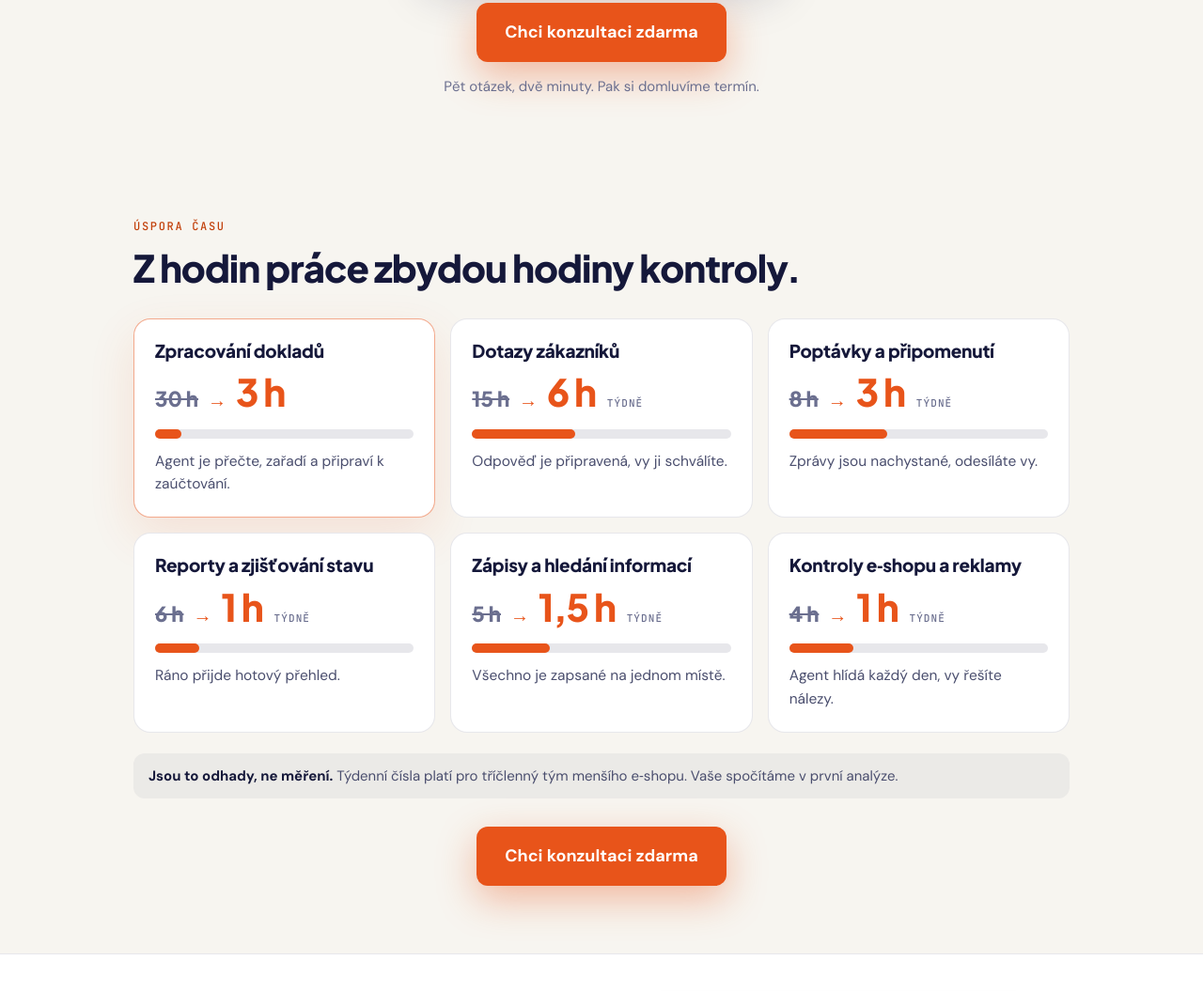
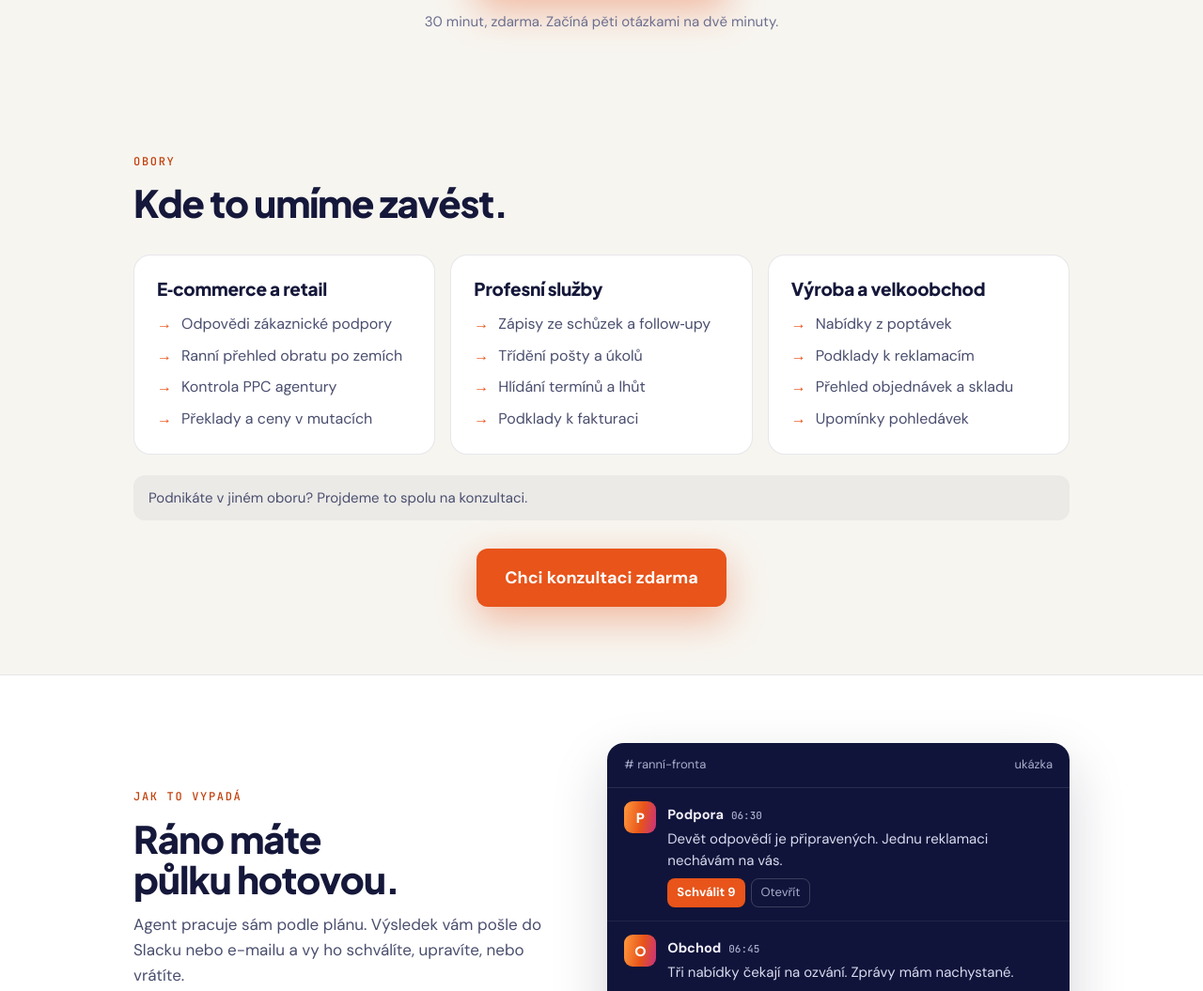
Before and after one commit to adamku8/fundament22, a plain HTML site: page start/index.html in a window 1280 px wide. Shown: the part 546-1601 px from the top of the page at 94% size. Drawn offline with Linux system fonts and the light colour scheme.

Commit message:
start: bez štítku nad nadpisem, obory místo šesti příkladů úspor
- odebrán štítek Zdarma · 30 minut konzultace nad hlavním nadpisem
- sekce Obory: e-commerce a retail, profesní služby, výroba a velkoobchod s příklady prací
- příklad úspory zůstává jeden (doklady 30 h → 3 h v úvodu)

Co-Authored-By: Claude Fable 5.2 <noreply@anthropic.com>

```diff
--- a/start/index.html
+++ b/start/index.html
@@ -212,6 +212,9 @@ footer{background:#0B0F2E;color:#8E93BA;padding:28px 0;font-size:14px}
 footer .wrap{display:flex;flex-wrap:wrap;gap:10px 24px;justify-content:space-between;align-items:center}
 footer a{color:#C9CCE6}
 .micro{margin-top:14px;font-size:15px;color:var(--ink3)}
+.ob ul{list-style:none;padding:0;margin:12px 0 0;display:grid;gap:8px;font-size:16px;color:var(--ink2)}
+.ob li{display:flex;gap:10px}.ob li::before{content:"→";flex:none;color:var(--or);font-weight:800}
+@media(max-width:759px){.ob{gap:12px;margin-top:22px}.ob .card{padding:18px 20px}.ob ul{gap:6px;font-size:15.5px}}
 .az .verdict h2{font-size:clamp(22px,4.6vw,30px);margin:0 0 6px}
 .az .cal{display:inline-block;text-decoration:none;color:#fff;margin-top:6px}
 @media(max-width:639px){
@@ -238,44 +241,25 @@ footer a{color:#C9CCE6}
 
 <main>
 <section class="hero"><div class="wrap">
-<a class="free" href="#analyza"><b>Zdarma</b>30 minut konzultace</a>
 <h1>Přestaňte dělat práci,<br><span>kterou zvládne AI.</span></h1>
 <p class="lead">AI agenti práci připraví. <b>Vy ji jen zkontrolujete.</b></p>
-<a class="herostat" href="#pripady" aria-label="Zpracování dokladů: z 30 hodin práce na 3 hodiny kontroly"><span class="was">30 h</span><span class="arr">→</span><span class="now">3 h</span><span class="what">zpracování dokladů<br>práce → jen kontrola</span></a>
+<a class="herostat" href="#obory" aria-label="Zpracování dokladů: z 30 hodin práce na 3 hodiny kontroly"><span class="was">30 h</span><span class="arr">→</span><span class="now">3 h</span><span class="what">zpracování dokladů<br>práce → jen kontrola</span></a>
 <div class="cta"><a class="btn big" href="#analyza">Chci konzultaci zdarma</a></div>
-<p class="micro">Pět otázek, dvě minuty. Pak si domluvíme termín.</p>
+<p class="micro">30 minut, zdarma. Začíná pěti otázkami na dvě minuty.</p>
 </div></section>
 
-<section id="pripady"><div class="wrap">
-<p class="eyebrow">Úspora času</p>
-<h2>Z hodin práce zbydou hodiny kontroly.</h2>
-<div class="ucs">
-<article class="uc"><h3>Zpracování dokladů</h3>
-<div class="nums"><span class="was">30 h</span><span class="arr">→</span><span class="now">3 h</span></div>
-<div class="bars" aria-hidden="true"><i class="b1"></i><i class="b2" style="width:10%"></i></div>
-<p>Agent je přečte, zařadí a připraví k zaúčtování.</p></article>
-<article class="uc"><h3>Dotazy zákazníků</h3>
-<div class="nums"><span class="was">15 h</span><span class="arr">→</span><span class="now">6 h</span><span class="per">týdně</span></div>
-<div class="bars" aria-hidden="true"><i class="b1"></i><i class="b2" style="width:40%"></i></div>
-<p>Odpověď je připravená, vy ji schválíte.</p></article>
-<article class="uc"><h3>Poptávky a připomenutí</h3>
-<div class="nums"><span class="was">8 h</span><span class="arr">→</span><span class="now">3 h</span><span class="per">týdně</span></div>
-<div class="bars" aria-hidden="true"><i class="b1"></i><i class="b2" style="width:38%"></i></div>
-<p>Zprávy jsou nachystané, odesíláte vy.</p></article>
-<article class="uc"><h3>Reporty a zjišťování stavu</h3>
-<div class="nums"><span class="was">6 h</span><span class="arr">→</span><span class="now">1 h</span><span class="per">týdně</span></div>
-<div class="bars" aria-hidden="true"><i class="b1"></i><i class="b2" style="width:17%"></i></div>
-<p>Ráno přijde hotový přehled.</p></article>
-<article class="uc"><h3>Zápisy a hledání informací</h3>
-<div class="nums"><span class="was">5 h</span><span class="arr">→</span><span class="now">1,5 h</span><span class="per">týdně</span></div>
-<div class="bars" aria-hidden="true"><i class="b1"></i><i class="b2" style="width:30%"></i></div>
-<p>Všechno je zapsané na jednom místě.</p></article>
-<article class="uc"><h3>Kontroly e‑shopu a reklamy</h3>
-<div class="nums"><span class="was">4 h</span><span class="arr">→</span><span class="now">1 h</span><span class="per">týdně</span></div>
-<div class="bars" aria-hidden="true"><i class="b1"></i><i class="b2" style="width:25%"></i></div>
-<p>Agent hlídá každý den, vy řešíte nálezy.</p></article>
+<section id="obory"><div class="wrap">
+<p class="eyebrow">Obory</p>
+<h2>Kde to umíme zavést.</h2>
+<div class="grid3 ob">
+<article class="card"><h3>E‑commerce a retail</h3><ul>
+<li>Odpovědi zákaznické podpory</li><li>Ranní přehled obratu po zemích</li><li>Kontrola PPC agentury</li><li>Překlady a ceny v mutacích</li></ul></article>
+<article class="card"><h3>Profesní služby</h3><ul>
+<li>Zápisy ze schůzek a follow‑upy</li><li>Třídění pošty a úkolů</li><li>Hlídání termínů a lhůt</li><li>Podklady k fakturaci</li></ul></article>
+<article class="card"><h3>Výroba a velkoobchod</h3><ul>
+<li>Nabídky z poptávek</li><li>Podklady k reklamacím</li><li>Přehled objednávek a skladu</li><li>Upomínky pohledávek</li></ul></article>
 </div>
-<p class="est"><b>Jsou to odhady, ne měření.</b> Týdenní čísla platí pro tříčlenný tým menšího e‑shopu. Vaše spočítáme v první analýze.</p>
+<p class="est">Podnikáte v jiném oboru? Projdeme to spolu na konzultaci.</p>
 <div class="cta"><a class="btn big" href="#analyza">Chci konzultaci zdarma</a></div>
 </div></section>
 
```
Also changed, not shown: assets/og-start.png.
